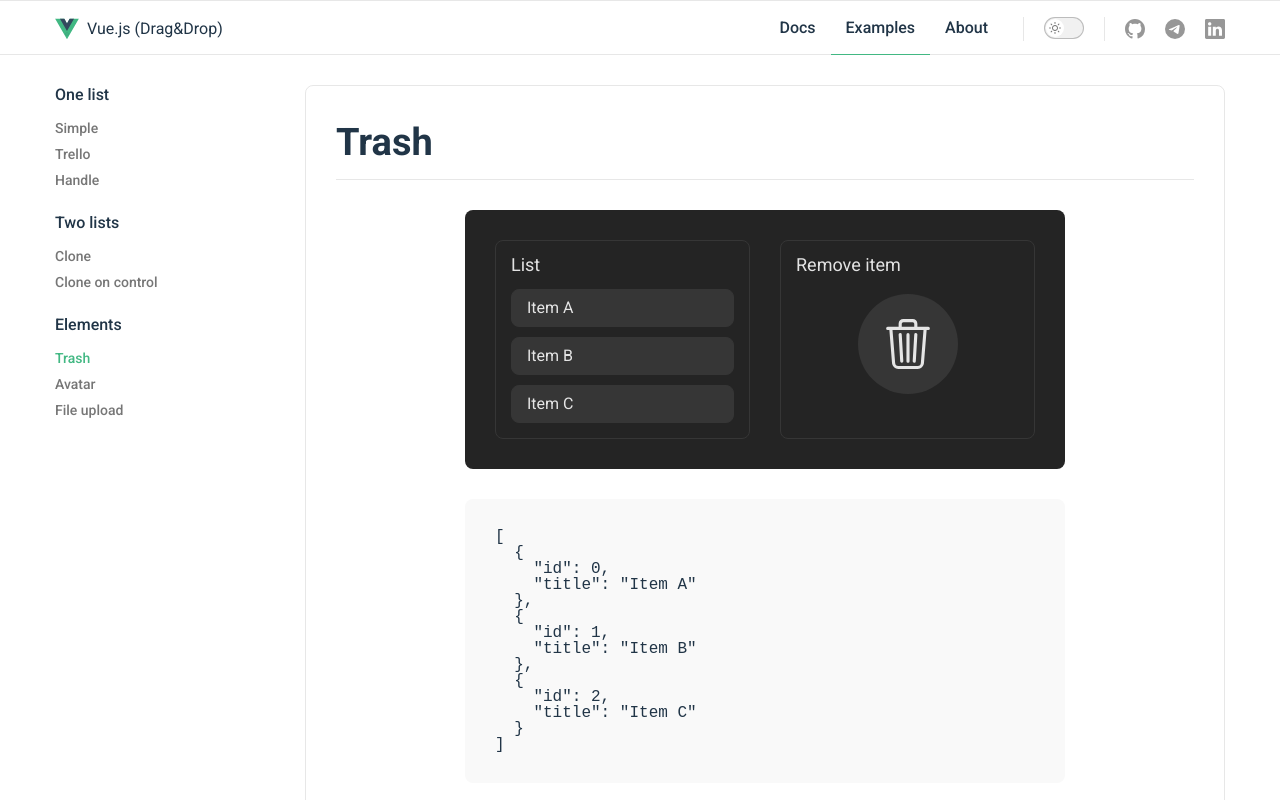
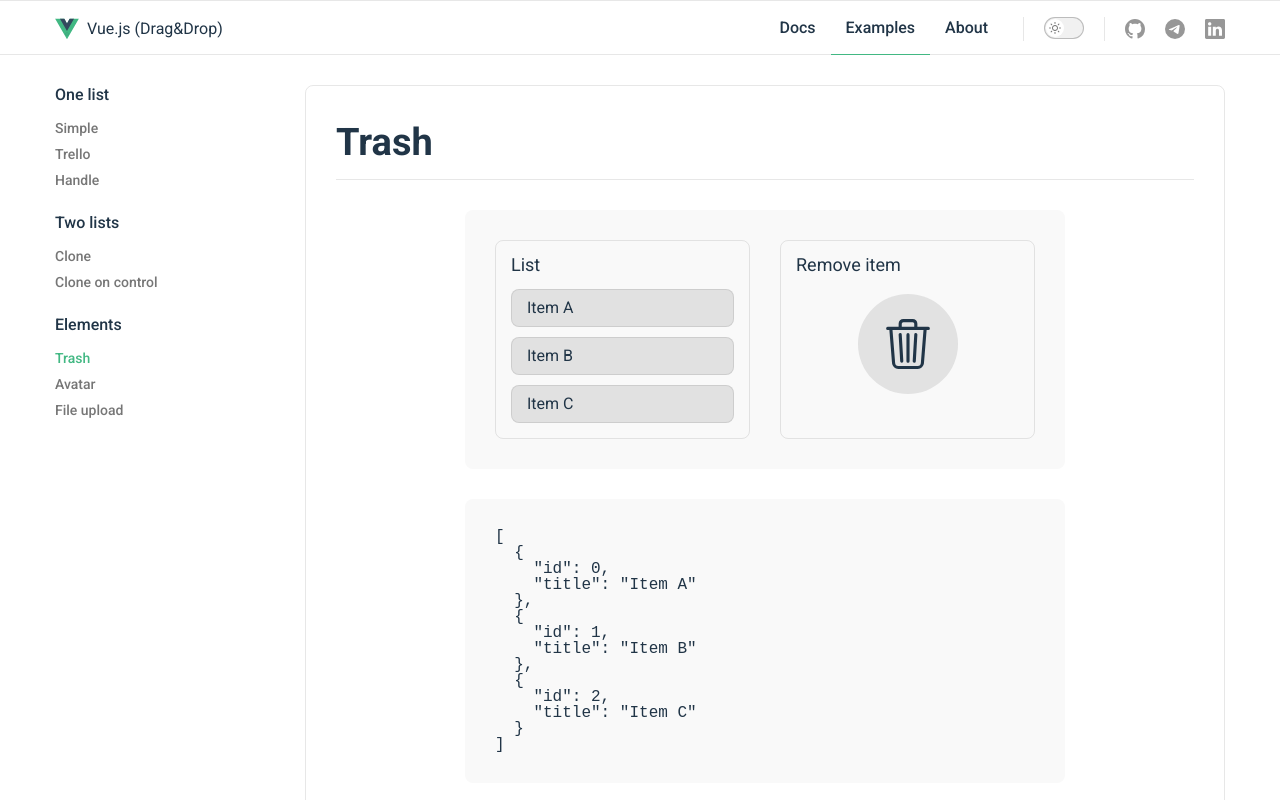
Before and after one commit to skiff26/dragdrop, a Vue app: page /#/examples/trash in a window 1280 px wide. Shown: the top 800 px of the page. Built offline with nearby package versions, Linux system fonts and the light colour scheme.

Commit message:
Add light mode support for components in One List, Two Lists and Trash

```diff
--- a/package.json
+++ b/package.json
@@ -1,6 +1,6 @@
 {
   "name": "drag-drop",
-  "version": "0.9.2",
+  "version": "0.9.3",
   "private": true,
   "scripts": {
     "dev": "vite",
--- a/src/components/examples/Clone.vue
+++ b/src/components/examples/Clone.vue
@@ -2,30 +2,18 @@
 	<div class="demo">
 		<div class="drop-zone">
 			<h3>First list</h3>
-			<div class="drag-el"
-			 v-for="item in firstList" :key="item.id"
-			draggable="true"
-			@dragstart="startDrag($event, item, 1)"
-			@drop="onDropSort($event, item, 1)"
-			@dragover.prevent="onOver($event)"
-			@dragleave.prevent="onLeave($event)"
-			@dragenter.prevent
-			 >
-			 {{ item.title }}
+			<div class="drag-el" v-for="item in firstList" :key="item.id" draggable="true"
+				@dragstart="startDrag($event, item, 1)" @drop="onDropSort($event, item, 1)" @dragover.prevent="onOver($event)"
+				@dragleave.prevent="onLeave($event)" @dragenter.prevent>
+				{{ item.title }}
 			</div>
 		</div>
 		<div class="drop-zone" @drop="onDrop($event)" @dragenter.prevent @dragover.prevent>
 			<h3>Second list</h3>
-			<div class="drag-el"
-			v-for="item in secondList" :key="item.id"
-			draggable="true"
-			@dragstart="startDrag($event, item, 2)"
-			@drop.stop="onDropSort($event, item, 2)"
-			@dragover.prevent="onOver($event)"
-			@dragleave.prevent="onLeave($event)"
-			@dragenter.prevent
-			>
-			{{ item.title }} id: {{ item.id }}
+			<div class="drag-el" v-for="item in secondList" :key="item.id" draggable="true"
+				@dragstart="startDrag($event, item, 2)" @drop.stop="onDropSort($event, item, 2)"
+				@dragover.prevent="onOver($event)" @dragleave.prevent="onLeave($event)" @dragenter.prevent>
+				{{ item.title }} id: {{ item.id }}
 			</div>
 		</div>
 	</div>
@@ -64,8 +52,8 @@ const changeList = (event, list, droppedItem, listNumber) => {
 	list.splice(droppedItemPosition, 0, item)
 }
 
-const onOver = (event) => event.target.style.border = "1px solid #33a06f"
-const onLeave = (event) => event.target.style.border = "1px solid #363636"
+const onOver = (event) => event.target.classList.add('on-over')
+const onLeave = (event) => event.target.classList.remove('on-over')
 
 const onDropSort = (event, droppedItem, list) => {
 	onLeave(event)
@@ -100,37 +88,47 @@ const onDrop = (event) => {
 	display: flex;
 	justify-content: space-between;
 	margin: 30px auto;
-	background-color: #242424;
-	color: #ffffffde;
+	background-color: var(--c-bg-card, #242424);
+	color: var(--c-text, #ffffffde);
 	gap: 30px;
 	border-radius: 8px;
+
 	@media (max-width: 768px) {
 		padding: 15px;
 		gap: 15px;
 		margin: 15px auto;
 	}
+
 	@media (max-width: 400px) {
 		flex-direction: column;
 	}
 }
+
 .drop-zone {
 	flex: 1 1 50%;
 	padding: 15px;
-	border: 1px solid #363636;
+	border: 1px solid var(--c-border, #363636);
 	border-radius: 8px;
+
 	h3 {
 		font-size: 18px;
 		margin-bottom: 15px;
 	}
 }
+
 .drag-el {
 	padding: 10px 15px;
-	background-color: #363636;
-	border: 1px solid #363636;
+	background-color: var(--c-border, #363636);
+	border: 1px solid var(--c-border, #363636);
 	border-radius: 8px;
 	cursor: grab;
+
 	&:not(:last-child) {
 		margin-bottom: 10px;
 	}
 }
+
+.on-over {
+	border-color: #33a06f;
+}
 </style>
--- a/src/components/examples/CloneOnControl.vue
+++ b/src/components/examples/CloneOnControl.vue
@@ -2,30 +2,18 @@
 	<div class="demo">
 		<div class="drop-zone" @drop="onDrop($event, 1)" @dragenter.prevent @dragover.prevent>
 			<h3>First list</h3>
-			<div class="drag-el"
-			 v-for="item in firstList" :key="item.id"
-			draggable="true"
-			@dragstart="startDrag($event, item, 1)"
-			@drop.stop="onDropSort($event, item, 1)"
-			@dragover.prevent="onOver($event)"
-			@dragleave.prevent="onLeave($event)"
-			@dragenter.prevent
-			 >
-			 {{ item.title }} id: {{ item.id }}
+			<div class="drag-el" v-for="item in firstList" :key="item.id" draggable="true"
+				@dragstart="startDrag($event, item, 1)" @drop.stop="onDropSort($event, item, 1)"
+				@dragover.prevent="onOver($event)" @dragleave.prevent="onLeave($event)" @dragenter.prevent>
+				{{ item.title }} id: {{ item.id }}
 			</div>
 		</div>
 		<div class="drop-zone" @drop="onDrop($event, 2)" @dragenter.prevent @dragover.prevent>
 			<h3>Second list</h3>
-			<div class="drag-el"
-			v-for="item in secondList" :key="item.id"
-			draggable="true"
-			@dragstart="startDrag($event, item, 2)"
-			@drop.stop="onDropSort($event, item, 2)"
-			@dragover.prevent="onOver($event)"
-			@dragleave.prevent="onLeave($event)"
-			@dragenter.prevent
-			>
-			{{ item.title }} id: {{ item.id }}
+			<div class="drag-el" v-for="item in secondList" :key="item.id" draggable="true"
+				@dragstart="startDrag($event, item, 2)" @drop.stop="onDropSort($event, item, 2)"
+				@dragover.prevent="onOver($event)" @dragleave.prevent="onLeave($event)" @dragenter.prevent>
+				{{ item.title }} id: {{ item.id }}
 			</div>
 		</div>
 	</div>
@@ -50,8 +38,8 @@ const startDrag = (event, item, list) => {
 	event.dataTransfer.setData('itemList', list)
 }
 
-const onOver = (event) => event.target.style.border = "1px solid #33a06f"
-const onLeave = (event) => event.target.style.border = "1px solid #363636"
+const onOver = (event) => event.target.classList.add('on-over')
+const onLeave = (event) => event.target.classList.remove('on-over')
 
 const generateId = (arr) => arr.length ? Math.max(...arr.map(item => item.id)) + 1 : 0
 const getItemPosition = (arr, itemId) => arr.findIndex((item) => item.id == itemId)
@@ -64,7 +52,7 @@ const getItemById = (event, list) => {
 
 const moveItem = (from, to, itemPosition, droppedItemPosition, item) => {
 	from.splice(itemPosition, 1)
-	to.splice(droppedItemPosition, 0, {...item, id: generateId(to)})
+	to.splice(droppedItemPosition, 0, { ...item, id: generateId(to) })
 }
 
 const changeList = (event, list, droppedItem, listNumber) => {
@@ -121,37 +109,48 @@ const onDrop = (event, list) => {
 	display: flex;
 	justify-content: space-between;
 	margin: 30px auto;
-	background-color: #242424;
-	color: #ffffffde;
+	background-color: var(--c-bg-card, #242424);
+	color: var(--c-text, #ffffffde);
 	gap: 30px;
 	border-radius: 8px;
+
 	@media (max-width: 768px) {
 		padding: 15px;
 		gap: 15px;
 		margin: 15px auto;
 	}
+
 	@media (max-width: 400px) {
 		flex-direction: column;
 	}
 }
+
 .drop-zone {
 	flex: 1 1 50%;
 	padding: 15px;
-	border: 1px solid #363636;
+	border: 1px solid var(--c-border, #363636);
 	border-radius: 8px;
+
 	h3 {
 		font-size: 18px;
 		margin-bottom: 15px;
 	}
 }
+
 .drag-el {
 	padding: 10px 15px;
-	background-color: #363636;
-	border: 1px solid #363636;
+	background-color: var(--c-border, #363636);
+	;
+	border: 1px solid var(--c-border, #363636);
 	border-radius: 8px;
 	cursor: grab;
+
 	&:not(:last-child) {
 		margin-bottom: 10px;
 	}
 }
+
+.on-over {
+	border-color: #33a06f;
+}
 </style>
--- a/src/components/examples/Handle.vue
+++ b/src/components/examples/Handle.vue
@@ -1,19 +1,15 @@
 <template>
 	<div class="drop-zone">
-		<div class="drag-el"
-			v-for="(item, index) in items"
-			:key="item.id"
-			draggable="false"
-			@dragenter.prevent
-			@dragstart="startDrag($event, item)"
-			@drop="onDrop($event, index)"
-			@dragover.prevent="onOver($event)"
-			@dragleave.prevent="onLeave($event)"
-		>
+		<div class="drag-el" v-for="(item, index) in items" :key="item.id" draggable="false" @dragenter.prevent
+			@dragstart="startDrag($event, item)" @drop="onDrop($event, index)" @dragover.prevent="onOver($event)"
+			@dragleave.prevent="onLeave($event)">
 			<h2>{{ item.title }}</h2>
 			<p>Description</p>
-			<svg aria-hidden="true" height="32" viewBox="0 0 16 16" width="32" fill="currentColor" @mousedown="mouseStart($event)" @mouseleave="mouseLeave($event)">
-				<path d="M10 13a1 1 0 1 1 0-2 1 1 0 0 1 0 2Zm0-4a1 1 0 1 1 0-2 1 1 0 0 1 0 2Zm-4 4a1 1 0 1 1 0-2 1 1 0 0 1 0 2Zm5-9a1 1 0 1 1-2 0 1 1 0 0 1 2 0ZM7 8a1 1 0 1 1-2 0 1 1 0 0 1 2 0ZM6 5a1 1 0 1 1 0-2 1 1 0 0 1 0 2Z"></path>
+			<svg aria-hidden="true" height="32" viewBox="0 0 16 16" width="32" fill="currentColor"
+				@mousedown="mouseStart($event)" @mouseleave="mouseLeave($event)">
+				<path
+					d="M10 13a1 1 0 1 1 0-2 1 1 0 0 1 0 2Zm0-4a1 1 0 1 1 0-2 1 1 0 0 1 0 2Zm-4 4a1 1 0 1 1 0-2 1 1 0 0 1 0 2Zm5-9a1 1 0 1 1-2 0 1 1 0 0 1 2 0ZM7 8a1 1 0 1 1-2 0 1 1 0 0 1 2 0ZM6 5a1 1 0 1 1 0-2 1 1 0 0 1 0 2Z">
+				</path>
 			</svg>
 		</div>
 	</div>
@@ -53,14 +49,14 @@ const startDrag = (event, item) => {
 const onOver = (event) => {
 	const dragEl = findDragEl(event.target)
 	if (dragEl) {
-		dragEl.style.border = "1px solid #33a06f"
+		dragEl.classList.add('on-over')
 	}
 }
 
 const onLeave = (event) => {
 	const dragEl = findDragEl(event.target)
 	if (dragEl) {
-		dragEl.style.border = "1px solid #363636"
+		dragEl.classList.remove('on-over')
 	}
 }
 
@@ -79,28 +75,34 @@ const onDrop = (event, index) => {
 	max-width: 600px;
 	margin: 0 auto;
 	gap: 20px;
-	background-color: #242424;
-	color: #ffffffde;
+	background-color: var(--c-bg-card, #242424);
+	color: var(--c-text, #ffffffde);
 	padding: 30px;
 	border-radius: 8px;
 	display: flex;
 	flex-wrap: wrap;
+	transition: background-color 0.3s ease;
+
 	@media (max-width: 768px) {
 		padding: 15px;
 	}
 }
+
 .drag-el {
 	flex: 1 1 auto;
 	padding: 16px;
-	border: 1px solid #363636;
-	background-color: #242424;
+	border: 1px solid var(--c-border, #363636);
+	background-color: var(--c-bg-card, #242424);
 	border-radius: 7px;
 	position: relative;
+	transition: background-color 0.3s ease;
 	user-select: none;
+
 	p {
 		margin-top: 8px;
 		font-size: 14px;
 	}
+
 	svg {
 		padding: 6px;
 		position: absolute;
@@ -109,4 +111,8 @@ const onDrop = (event, index) => {
 		cursor: grab;
 	}
 }
+
+.on-over {
+	border-color: #33a06f;
+}
 </style>
--- a/src/components/examples/Simple.vue
+++ b/src/components/examples/Simple.vue
@@ -1,15 +1,8 @@
 <template>
 	<div class="drop-zone">
-		<div class="drag-el"
-			v-for="(item, index) in items"
-			:key="item.id"
-			draggable="true"
-			@dragenter.prevent
-			@dragstart="startDrag($event, item)"
-			@drop="onDrop($event, index)"
-			@dragover.prevent="onOver($event)"
-			@dragleave.prevent="onLeave($event)"
-		>
+		<div class="drag-el" v-for="(item, index) in items" :key="item.id" draggable="true" @dragenter.prevent
+			@dragstart="startDrag($event, item)" @drop="onDrop($event, index)" @dragover.prevent="onOver($event)"
+			@dragleave.prevent="onLeave($event)">
 			{{ item.title }}
 		</div>
 	</div>
@@ -29,8 +22,8 @@ const startDrag = (event, item) => {
 	event.dataTransfer.setData('itemId', item.id)
 }
 
-const onOver = (event) => event.target.style.border = "1px solid #33a06f"
-const onLeave = (event) => event.target.style.border = "1px solid #363636"
+const onOver = (event) => event.target.classList.add('on-over')
+const onLeave = (event) => event.target.classList.remove('on-over')
 
 const onDrop = (event, index) => {
 	onLeave(event)
@@ -46,22 +39,31 @@ const onDrop = (event, index) => {
 .drop-zone {
 	max-width: 600px;
 	margin: 0 auto;
-	gap: 20px;
-	background-color: #242424;
-	color: #ffffffde;
+	background-color: var(--c-bg-card, #242424);
+	color: var(--c-text, #ffffffde);
 	padding: 30px;
 	border-radius: 8px;
+	transition: background-color 0.3s ease;
+
 	@media (max-width: 768px) {
 		padding: 15px;
 	}
 }
+
 .drag-el {
 	padding: 10px 15px;
-	border: 1px solid #363636;
-	background-color: #242424;
+	border: 1px solid var(--c-border, #363636);
+	border-radius: 8px;
+	background-color: var(--c-bg-card, #242424);
+	transition: background-color 0.3s ease;
 	cursor: grab;
+
 	&:not(:last-child) {
 		margin-bottom: 10px;
 	}
 }
+
+.on-over {
+	border-color: #33a06f;
+}
 </style>
--- a/src/components/examples/Trash.vue
+++ b/src/components/examples/Trash.vue
@@ -2,29 +2,20 @@
 	<div class="demo">
 		<div class="drop-zone">
 			<h3>List</h3>
-			<div class="drag-el"
-			 v-for="item in items" :key="item.id"
-			draggable="true"
-			@dragstart="startDrag($event, item)"
-			@drop="onDropSort($event, item)"
-			@dragover.prevent="onOver($event)"
-			@dragleave.prevent="onLeave($event)"
-			@dragenter.prevent
-			 >
-			 {{ item.title }}
+			<div class="drag-el" v-for="item in items" :key="item.id" draggable="true" @dragstart="startDrag($event, item)"
+				@drop="onDropSort($event, item)" @dragover.prevent="onOver($event)" @dragleave.prevent="onLeave($event)"
+				@dragenter.prevent>
+				{{ item.title }}
 			</div>
 		</div>
 		<div class="drop-zone">
 			<h3>Remove item</h3>
-			<div class="drop-trash"
-			@dragstart="startDrag($event)"
-			@drop="onDrop($event)"
-			@dragover.prevent="onOverTrash($event)"
-			@dragleave.prevent="onLeaveTrash($event)"
-			@dragenter.prevent
-			>
-				<svg xmlns="http://www.w3.org/2000/svg" width="50" height="50" fill="currentColor" viewBox="0 0 16 16" data-testid="trash">
-					<path d="M6.5 1h3a.5.5 0 0 1 .5.5v1H6v-1a.5.5 0 0 1 .5-.5ZM11 2.5v-1A1.5 1.5 0 0 0 9.5 0h-3A1.5 1.5 0 0 0 5 1.5v1H2.506a.58.58 0 0 0-.01 0H1.5a.5.5 0 0 0 0 1h.538l.853 10.66A2 2 0 0 0 4.885 16h6.23a2 2 0 0 0 1.994-1.84l.853-10.66h.538a.5.5 0 0 0 0-1h-.995a.59.59 0 0 0-.01 0H11Zm1.958 1-.846 10.58a1 1 0 0 1-.997.92h-6.23a1 1 0 0 1-.997-.92L3.042 3.5h9.916Zm-7.487 1a.5.5 0 0 1 .528.47l.5 8.5a.5.5 0 0 1-.998.06L5 5.03a.5.5 0 0 1 .47-.53Zm5.058 0a.5.5 0 0 1 .47.53l-.5 8.5a.5.5 0 1 1-.998-.06l.5-8.5a.5.5 0 0 1 .528-.47ZM8 4.5a.5.5 0 0 1 .5.5v8.5a.5.5 0 0 1-1 0V5a.5.5 0 0 1 .5-.5Z"/>
+			<div class="drop-trash" @dragstart="startDrag($event)" @drop="onDrop($event)"
+				@dragover.prevent="onOverTrash($event)" @dragleave.prevent="onLeaveTrash($event)" @dragenter.prevent>
+				<svg xmlns="http://www.w3.org/2000/svg" width="50" height="50" fill="currentColor" viewBox="0 0 16 16"
+					data-testid="trash">
+					<path
+						d="M6.5 1h3a.5.5 0 0 1 .5.5v1H6v-1a.5.5 0 0 1 .5-.5ZM11 2.5v-1A1.5 1.5 0 0 0 9.5 0h-3A1.5 1.5 0 0 0 5 1.5v1H2.506a.58.58 0 0 0-.01 0H1.5a.5.5 0 0 0 0 1h.538l.853 10.66A2 2 0 0 0 4.885 16h6.23a2 2 0 0 0 1.994-1.84l.853-10.66h.538a.5.5 0 0 0 0-1h-.995a.59.59 0 0 0-.01 0H11Zm1.958 1-.846 10.58a1 1 0 0 1-.997.92h-6.23a1 1 0 0 1-.997-.92L3.042 3.5h9.916Zm-7.487 1a.5.5 0 0 1 .528.47l.5 8.5a.5.5 0 0 1-.998.06L5 5.03a.5.5 0 0 1 .47-.53Zm5.058 0a.5.5 0 0 1 .47.53l-.5 8.5a.5.5 0 1 1-.998-.06l.5-8.5a.5.5 0 0 1 .528-.47ZM8 4.5a.5.5 0 0 1 .5.5v8.5a.5.5 0 0 1-1 0V5a.5.5 0 0 1 .5-.5Z" />
 				</svg>
 			</div>
 		</div>
@@ -45,8 +36,8 @@ const startDrag = (event, item) => {
 	event.dataTransfer.setData('itemId', item.id)
 }
 
-const onOver = (event) => event.target.style.border = "1px solid #33a06f"
-const onLeave = (event) => event.target.style.border = "1px solid #363636"
+const onOver = (event) => event.target.classList.add('on-over')
+const onLeave = (event) => event.target.classList.remove('on-over')
 
 const onDropSort = (event, droppedItem) => {
 	onLeave(event)
@@ -94,42 +85,48 @@ const onDrop = (event) => {
 	display: flex;
 	justify-content: space-between;
 	margin: 30px auto;
-	background-color: #242424;
-	color: #ffffffde;
+	background-color: var(--c-bg-card, #242424);
+	color: var(--c-text, #ffffffde);
 	gap: 30px;
 	border-radius: 8px;
+
 	@media (max-width: 768px) {
 		padding: 15px;
 		gap: 15px;
 		margin: 15px auto;
 	}
+
 	@media (max-width: 400px) {
 		flex-direction: column;
 	}
 }
+
 .drop-zone {
 	flex: 1 1 50%;
 	padding: 15px;
-	border: 1px solid #363636;
+	border: 1px solid var(--c-border, #363636);
 	border-radius: 8px;
+
 	h3 {
 		font-size: 18px;
 		margin-bottom: 15px;
 	}
 }
+
 .drag-el {
 	padding: 10px 15px;
-	background-color: #363636;
-	border: 1px solid #363636;
+	background-color: var(--c-border, #363636);
+	border: 1px solid var(--c-border, #363636);
 	border-radius: 8px;
 	cursor: grab;
+
 	&:not(:last-child) {
 		margin-bottom: 10px;
 	}
 }
 
 .drop-trash {
-	background-color: #363636;
+	background-color: var(--c-border, #363636);
 	height: 100px;
 	max-width: 100px;
 	border-radius: 50%;
@@ -139,11 +136,18 @@ const onDrop = (event) => {
 	cursor: grab;
 	transition: all 0.3s ease 0s;
 	margin: 20px auto;
+
 	&:hover {
-		background-color: #2e2e2e;
+		background-color: var(--c-bg-btn, #2e2e2e);
 	}
+
 	&.over-trash {
-		background-color:rgb(184, 28, 28);
+		background-color: rgb(184, 28, 28);
+		color: white;
 	}
 }
+
+.on-over {
+	border-color: #33a06f;
+}
 </style>
--- a/src/components/examples/Trello.vue
+++ b/src/components/examples/Trello.vue
@@ -2,29 +2,17 @@
 	<div class="demo">
 		<div class="drop-zone" @drop="onDrop($event, 1)" @dragenter.prevent @dragover.prevent>
 			<h3>In progress</h3>
-			<div class="drag-el"
-			v-for="(item) in getList(1)" :key="item.id"
-			draggable="true"
-			@dragstart="startDrag($event, item)"
-			@drop="onDropSort($event, item)"
-			@dragover.prevent="onOver($event)"
-			@dragleave.prevent="onLeave($event)"
-			@dragenter.prevent
-			>
+			<div class="drag-el" v-for="(item) in getList(1)" :key="item.id" draggable="true"
+				@dragstart="startDrag($event, item)" @drop="onDropSort($event, item)" @dragover.prevent="onOver($event)"
+				@dragleave.prevent="onLeave($event)" @dragenter.prevent>
 				{{ item.title }}
 			</div>
 		</div>
 		<div class="drop-zone" @drop="onDrop($event, 2)" @dragenter.prevent @dragover.prevent>
 			<h3>Done</h3>
-			<div class="drag-el"
-			v-for="(item) in getList(2)" :key="item.id"
-			draggable="true"
-			@dragstart="startDrag($event, item)"
-			@drop="onDropSort($event, item)"
-			@dragover.prevent="onOver($event)"
-			@dragleave.prevent="onLeave($event)"
-			@dragenter.prevent
-			>
+			<div class="drag-el" v-for="(item) in getList(2)" :key="item.id" draggable="true"
+				@dragstart="startDrag($event, item)" @drop="onDropSort($event, item)" @dragover.prevent="onOver($event)"
+				@dragleave.prevent="onLeave($event)" @dragenter.prevent>
 				{{ item.title }}
 			</div>
 		</div>
@@ -51,17 +39,8 @@ const getItemById = (event) => {
 	return { item, itemId }
 }
 
-// IT'S ONLY FOR SORT, AS IN A SIMPLE EXAMPLE
-// If you don't need this feature, delete these functions and lines 9-12, 23 - 26
-
-	const onOver = (event) => {
-		if (!sort) return
-		event.target.style.border = "1px solid #33a06f"
-	}
-	const onLeave = (event) => {
-		if (!sort) return
-		event.target.style.border = "1px solid #363636"
-	}
+const onOver = (event) => sort ? event.target.classList.add('on-over') : ''
+const onLeave = (event) => sort ? event.target.classList.remove('on-over') : ''
 
 const onDropSort = (event, droppedItem) => {
 	if (!sort) return
@@ -72,7 +51,6 @@ const getItemById = (event) => {
 	items.splice(itemPosition, 1)
 	items.splice(droppedItemPosition, 0, item)
 }
-// ---------------------
 
 const startDrag = (event, item) => {
 	event.dataTransfer.dropEffect = 'move'
@@ -93,37 +71,48 @@ const onDrop = (event, list) => {
 	display: flex;
 	justify-content: space-between;
 	margin: 30px auto;
-	background-color: #242424;
-	color: #ffffffde;
+	background-color: var(--c-bg-card, #242424);
+	color: var(--c-text, #ffffffde);
 	gap: 30px;
 	border-radius: 8px;
+	transition: background-color 0.3s ease;
+
 	@media (max-width: 768px) {
 		padding: 15px;
 		gap: 15px;
 		margin: 15px auto;
 	}
+
 	@media (max-width: 400px) {
 		flex-direction: column;
 	}
 }
+
 .drop-zone {
 	flex: 1 1 50%;
 	padding: 15px;
-	border: 1px solid #363636;
+	border: 1px solid var(--c-border, #363636);
 	border-radius: 8px;
+
 	h3 {
 		font-size: 18px;
 		margin-bottom: 15px;
 	}
 }
+
 .drag-el {
 	padding: 10px 15px;
-	background-color: #363636;
-	border: 1px solid #363636;
+	background-color: var(--c-border, #363636);
+	border: 1px solid var(--c-border, #363636);
 	border-radius: 8px;
 	cursor: grab;
+
 	&:not(:last-child) {
 		margin-bottom: 10px;
 	}
 }
+
+.on-over {
+	border-color: #33a06f;
+}
 </style>
```
Also changed, not shown: src/components/examples/ButtonsList.vue (+9 -3 lines), src/components/examples/CodePre.vue (+5 -2 lines), src/components/examples/PropsList.vue (+9 -3 lines). Lines whose indentation alone changed are shown as unchanged.
